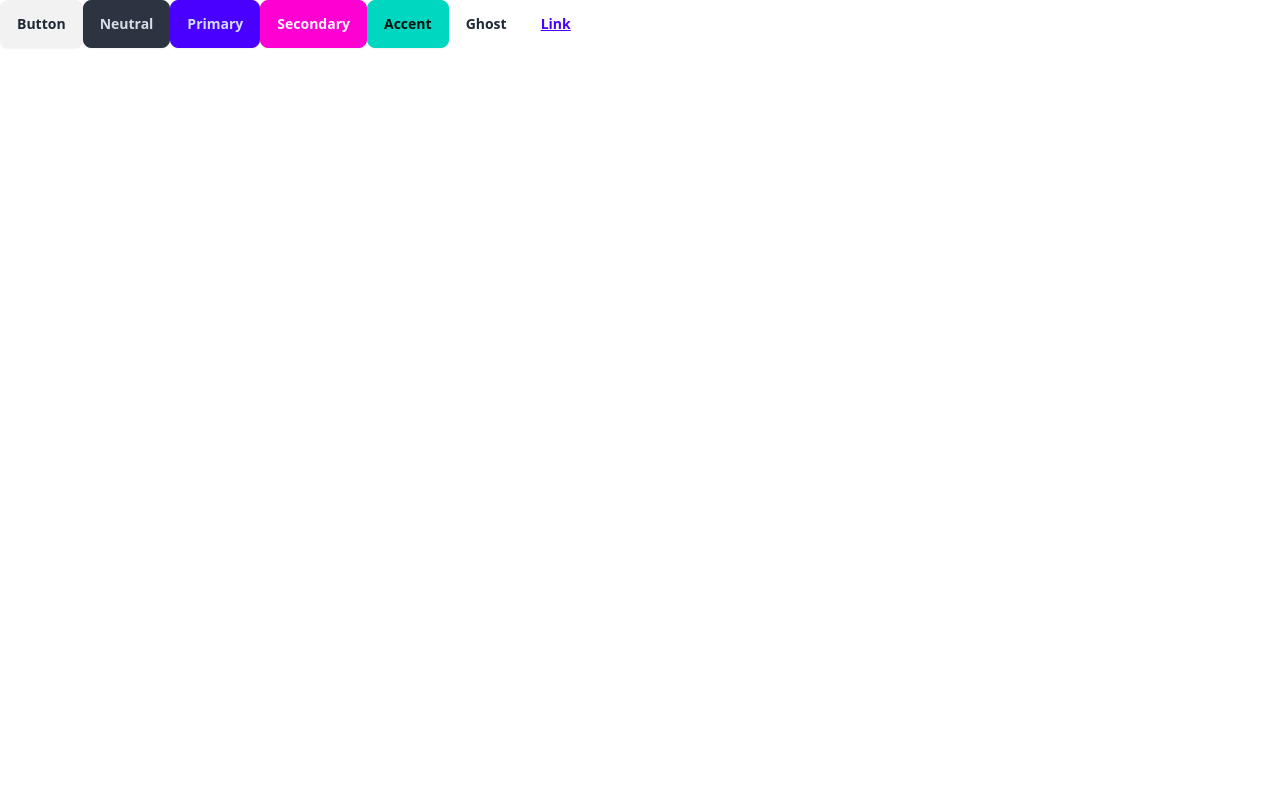
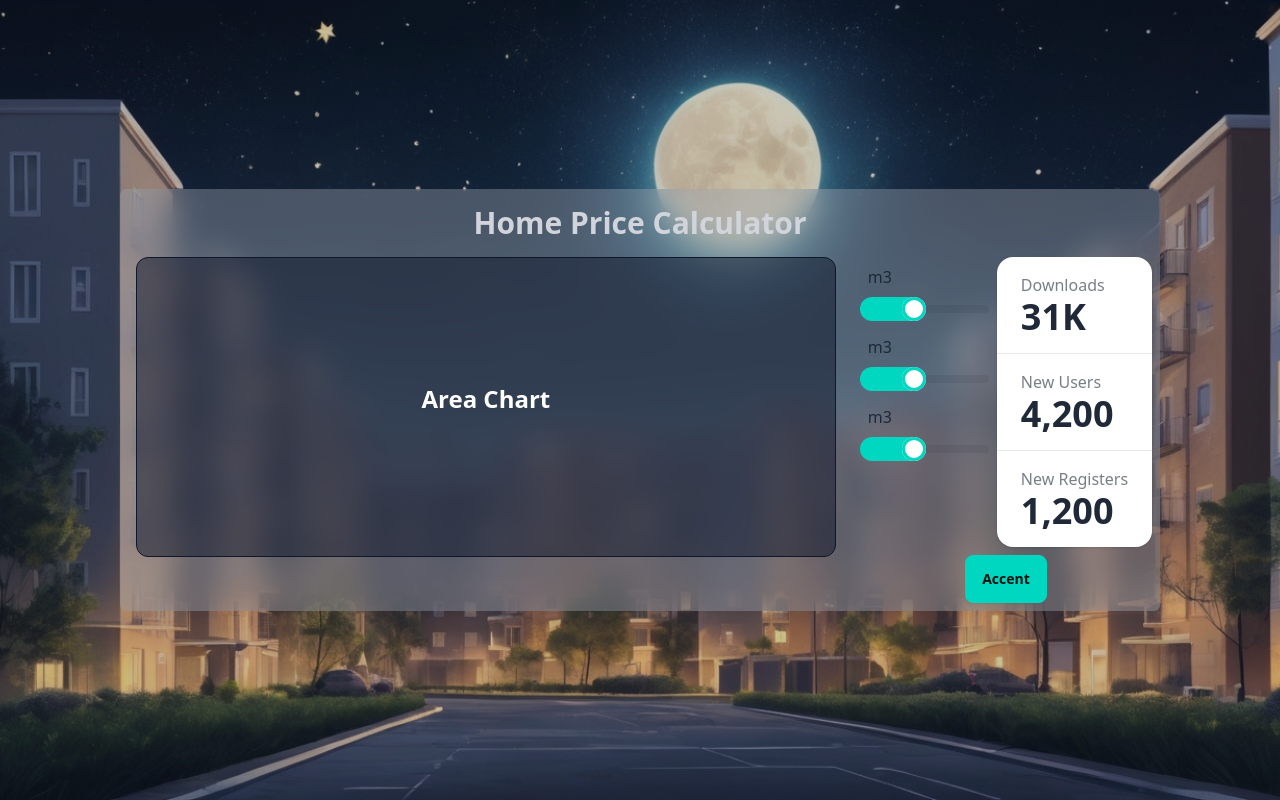
Before and after one commit to Garusxx/ML--housing-problem, a React (Vite) app in the folder frontend/: page / in a window 1280 px wide. Built offline with nearby package versions, Linux system fonts and the light colour scheme; the HTML template or start-up script is replaced by a standard one.

Commit message:
creatin UI

```diff
--- a/frontend/package.json
+++ b/frontend/package.json
@@ -10,10 +10,12 @@
     "preview": "vite preview"
   },
   "dependencies": {
+    "ag-charts-react": "^9.3.1",
     "autoprefixer": "^10.4.19",
     "react": "^18.2.0",
     "react-dom": "^18.2.0",
-    "react-router-dom": "^6.23.1"
+    "react-router-dom": "^6.23.1",
+    "recharts": "^2.12.7"
   },
   "devDependencies": {
     "@types/react": "^18.2.66",
--- a/frontend/src/App.jsx
+++ b/frontend/src/App.jsx
@@ -1,13 +1,11 @@
+import Home from "./pages/Home";
+
 function App() {
   return (
-    <>
-      <button className="btn">Button</button>
-      <button className="btn btn-neutral">Neutral</button>
-      <button className="btn btn-primary">Primary</button>
-      <button className="btn btn-secondary">Secondary</button>
-      <button className="btn btn-accent">Accent</button>
-      <button className="btn btn-ghost">Ghost</button>
-      <button className="btn btn-link">Link</button>
+    <><div className="p-4 h-screen flex items-center justify-center">
+      <Home />
+    </div>
+
     </>
   );
 }
--- /dev/null
+++ b/frontend/src/components/Chart.jsx
@@ -0,0 +1,20 @@
+const Chart = () => {
+  return (
+    <div>
+      <div>
+        <GridItem title="Area Chart"></GridItem>
+      </div>
+    </div>
+  );
+};
+
+export default Chart;
+
+function GridItem({ title, children }) {
+  return (
+    <div className="flex flex-col items-center justify-center p-4 border border-slate-900 bg-slate-900/50 rounded-xl h-[300px] w-[700px] ml-4">
+      <h3 className="text-2xl font-semibold text-white mb-4">{title}</h3>
+      {children}
+    </div>
+  );
+}
--- /dev/null
+++ b/frontend/src/components/Sliders.jsx
@@ -0,0 +1,67 @@
+const Slider = () => {
+  return (
+    <div>
+      <div className="flex justify-between">
+        <div className="w-full ml-2 mr-2 ">
+          <div>
+            <label className="label p-2">m3</label>
+            <input
+              type="range"
+              min={0}
+              max="100"
+              value="40"
+              className="range range-accent"
+            />
+          </div>
+
+          <div>
+            <label className="label p-2">m3</label>
+            <input
+              type="range"
+              min={0}
+              max="100"
+              value="40"
+              className="range range-accent"
+            />
+          </div>
+
+          <div>
+            <label className="label p-2">m3</label>
+            <input
+              type="range"
+              min={0}
+              max="100"
+              value="40"
+              className="range range-accent"
+            />
+          </div>
+        </div>
+
+        <div className="mb-2 mr-2">
+          <div className="stats stats-vertical shadow">
+            <div className="stat">
+              <div className="stat-title">Downloads</div>
+              <div className="stat-value">31K</div>
+            </div>
+
+            <div className="stat">
+              <div className="stat-title">New Users</div>
+              <div className="stat-value">4,200</div>
+            </div>
+
+            <div className="stat">
+              <div className="stat-title">New Registers</div>
+              <div className="stat-value">1,200</div>
+            </div>
+          </div>
+        </div>
+      </div>
+
+      <div className="flex justify-center mb-2">
+        <button className="btn btn-accent">Accent</button>
+      </div>
+    </div>
+  );
+};
+
+export default Slider;
--- a/frontend/src/index.css
+++ b/frontend/src/index.css
@@ -1,3 +1,10 @@
 @tailwind base;
 @tailwind components;
 @tailwind utilities;
+
+body{
+    background: linear-gradient(rgba(0,0,0,0.2), rgba(0,0,0,0.2)), url("/bg.jpg");
+    background-repeat: no-repeat;
+    background-size: cover;
+    background-position: center;
+}
--- /dev/null
+++ b/frontend/src/pages/Home.jsx
@@ -0,0 +1,20 @@
+import Sliders from "../components/Sliders";
+import Chart from "../components/Chart";
+
+const Home = () => {
+  return (
+    <div className="flex flex-col items-center justify-center min-w-96 mx-auto">
+      <div className="h-full w-full bg-gray-400 rounded-md bg-clip-padding backdrop-filter backdrop-blur-lg bg-opacity-40 ">
+        <h1 className="text-3xl font-semibold text-center text-gray-300 mb-4 mt-4">
+          Home Price Calculator
+        </h1>
+        <div className="flex justify-center space-x-4">
+          <Chart />
+          <Sliders />
+        </div>
+      </div>
+    </div>
+  );
+};
+
+export default Home;
```
Also changed, not shown: frontend/public/bg.jpg (added), 1 other file (tests, documents, lock files or other folders).
